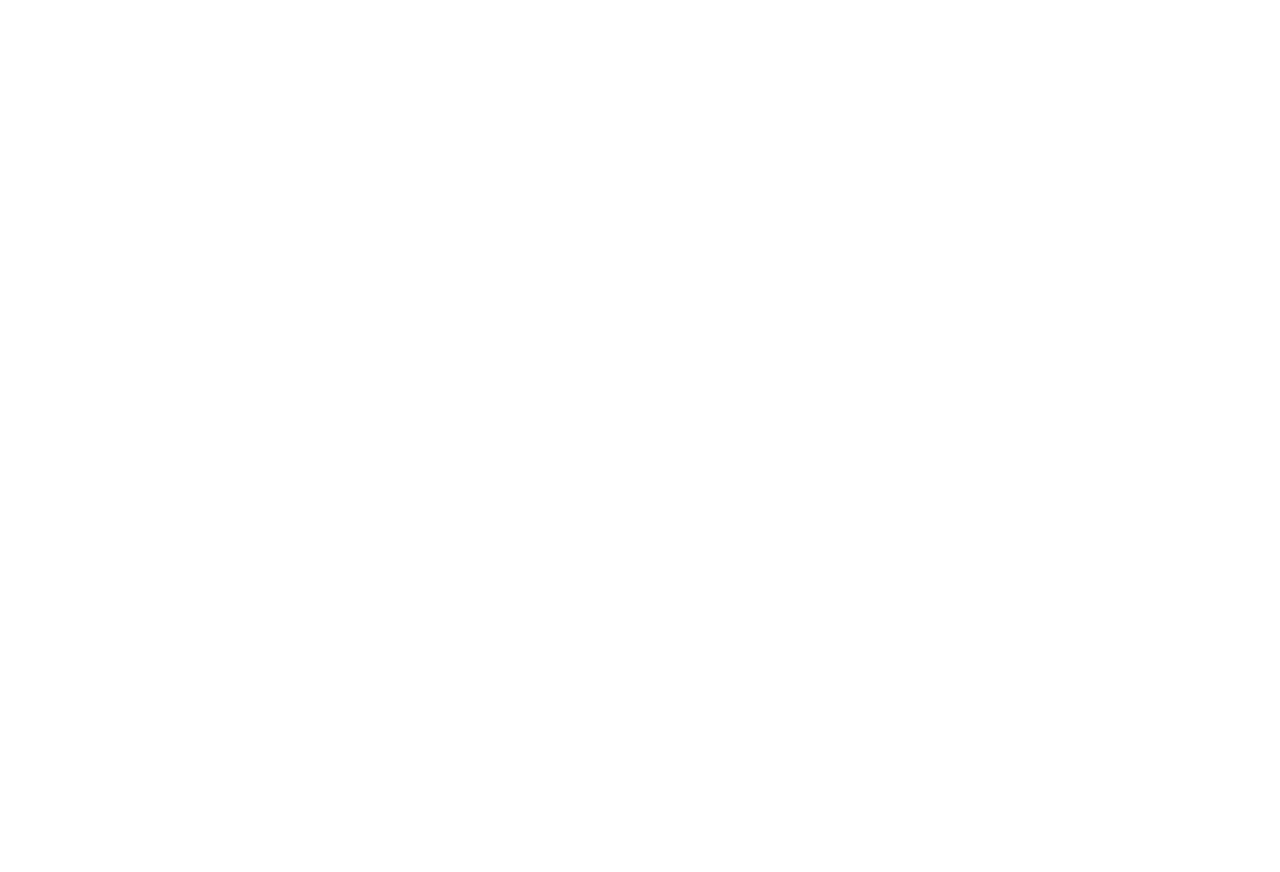
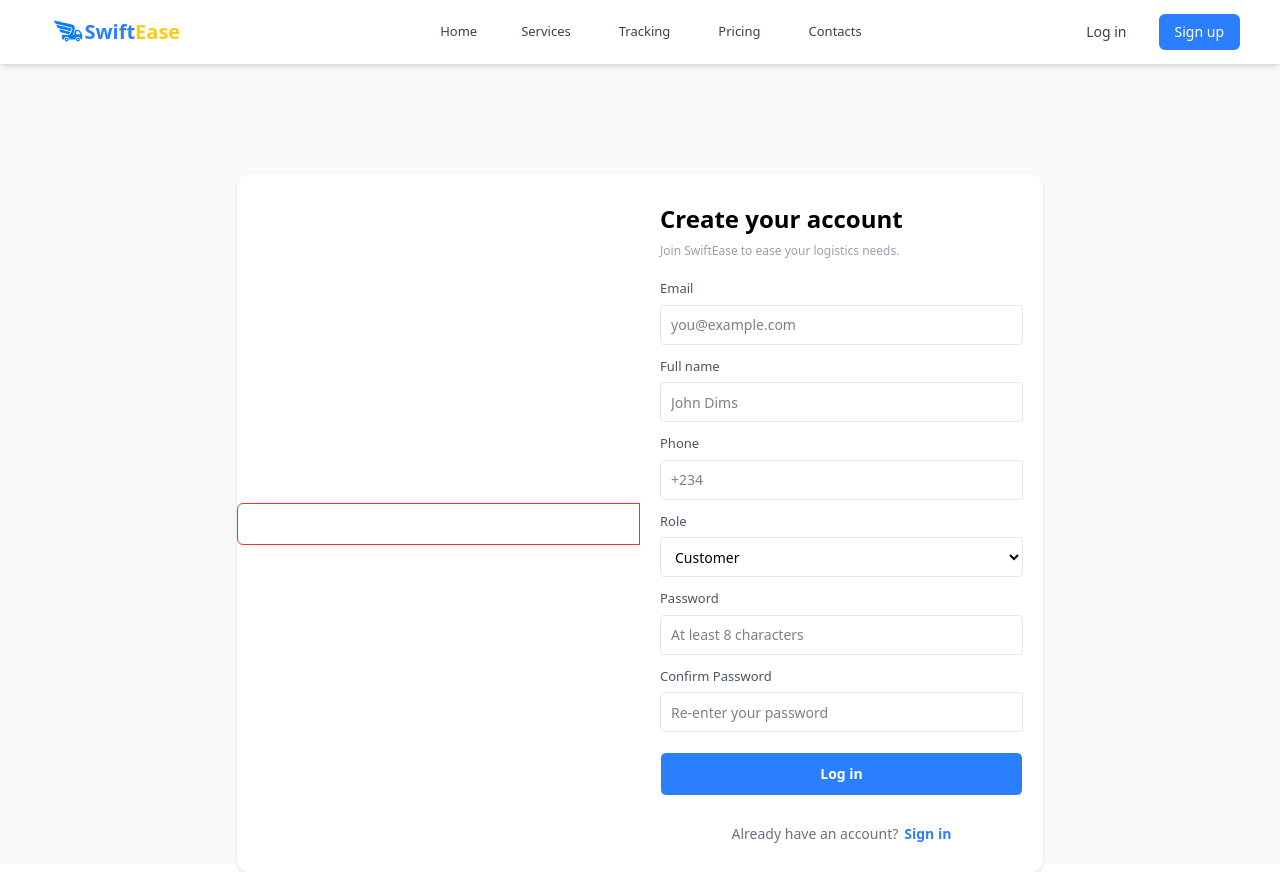
Before and after one commit to webfyredev/SwiftEase, a React (Vite) app: page /register in a window 1280 px wide. Before the commit this address had no page. Before the commit the page ends 800 px from the top, so only its background shows below. Built offline with nearby package versions, Linux system fonts and the light colour scheme.

Commit message:
Worked on the refinement of the project

```diff
--- a/src/App.jsx
+++ b/src/App.jsx
@@ -6,6 +6,8 @@ import Trackings from './pages/trackings'
 import Pricings from './pages/pricings'
 import Contacts from './pages/contacts'
 import { BrowserRouter as Router, Routes, Route } from 'react-router-dom'
+import Login from './pages/login'
+import Register from './pages/register'
 
 function App() {
 
@@ -19,6 +21,8 @@ function App() {
         <Route path='/trackings' element={<Trackings />}></Route>
         <Route path='/pricings' element={<Pricings />}></Route>
         <Route path='/contacts' element={<Contacts />}></Route>
+        <Route path='/login' element={<Login />}></Route>
+        <Route path='/register' element={<Register />}></Route>
       </Routes>
     </Router>
     </>
--- a/src/components/navbar.jsx
+++ b/src/components/navbar.jsx
@@ -45,9 +45,9 @@ export default function NavBar(){
                     </li>
                 </ul>
                 <div className='hidden lg:flex space-x-4'>
-                    <button className='px-4 py-2 text-gray-700 text-sm font-medium rounded-md cursor-pointer'>
+                    <Link to="/login" className='px-4 py-2 text-gray-700 text-sm font-medium rounded-md cursor-pointer'>
                         Log in
-                    </button>
+                    </Link>
                     <button className='px-4 py-2 bg-blue-500 text-white text-sm font-medium rounded-md cursor-pointer'>
                         Sign up
                     </button>
--- a/src/pages/home.jsx
+++ b/src/pages/home.jsx
@@ -140,7 +140,7 @@ export default function Home(){
                         </div>
                     </div>
 
-                    <div className="absolute p-5 right-10 top-15">
+                    <div className="absolute p-5 right-10  top-5 md:top-15">
                         {error && <motion.p {...scrollLeft} className="text-red-600 text-center px-7 py-3 rounded-lg text-sm bg-white">{error}</motion.p>}
                         {packageData && (
                             <div className="w-[30%] h-auto flex items-center justify-between">
--- /dev/null
+++ b/src/pages/login.jsx
@@ -0,0 +1,36 @@
+import NavBar from "../components/navbar";
+import { motion } from 'framer-motion'
+import { buttonHover } from "../effects/motions";
+import { Link } from "react-router-dom";
+export default function Login(){
+    return (
+        <>
+            <NavBar />
+            <div className="w-full bg-[#fafaf9] h-[90vh] overflow-y-hidden p-5 flex items-center justify-center">
+                <div className="w-[60%] bg-white rounded-xl shadow-md p-2 flex items-center">
+                    <div className="w-1/2 h-full p-5 border-1 border-red-500 rounded-l-md">
+
+                    </div>
+                    <form className="w-1/2 px-5 py-7 rounded-r-md flex flex-col">
+                        <h3 className="font-semibold text-xl">Welcome Back</h3>
+                        <p className="text-gray-400 text-xs mt-2">Log in to continue shipping and tracking of your packages</p>
+                        <div className="flex flex-col mt-5">
+                            <label htmlFor="" className="text-[13px] text-gray-600 mb-1.5">Email</label>
+                            <input type="email" className="w-full h-10 border-1 border-slate-200 rounded-sm px-2.5 text-sm" placeholder="Enter your email" />
+                        </div>
+                        <div className="flex flex-col mt-3">
+                            <label htmlFor="" className="text-[13px] text-gray-600 mb-1.5">Password</label>
+                            <input type="email" className="w-full h-10 border-1 border-slate-200 rounded-sm px-2.5 text-sm" placeholder="Enter your password" />
+                        </div>
+                        <motion.button
+                            {...buttonHover}
+                            className="w-full h-11 border-1 mt-5 text-sm font-semibold rounded-md cursor-pointer bg-blue-500 text-white">
+                            Log in
+                        </motion.button>
+                        <p className="w-full mt-7 flex items-center justify-center text-sm text-gray-500">Don't have an account? <Link to="/register" className="ml-1.5 font-semibold text-blue-500">Sign up</Link></p>
+                    </form>
+                </div>
+            </div>
+        </>
+    )
+}
--- /dev/null
+++ b/src/pages/register.jsx
@@ -0,0 +1,59 @@
+import NavBar from "../components/navbar";
+import { motion } from 'framer-motion'
+import { buttonHover } from "../effects/motions";
+import { Link } from "react-router-dom";
+
+export default function Register(){
+    return(
+        <>
+            <NavBar />
+            <div className="w-full bg-[#fafaf9] h-screen p-5 flex items-center justify-center">
+                <div className="w-[65%] bg-white rounded-xl shadow-md flex items-center mt-30">
+                    <div className="w-1/2 h-full p-5 border-1 border-red-500 rounded-l-md">
+
+                    </div>
+                    <form className="w-1/2 px-5 py-7 rounded-r-md flex flex-col">
+                        <h3 className="font-semibold text-2xl">Create your account</h3>
+                        <p className="text-gray-400 text-xs mt-2">Join SwiftEase to ease your logistics needs.</p>
+                        <div className="flex flex-col mt-5">
+                            <label htmlFor="" className="text-[13px] text-gray-600 mb-1.5">Email</label>
+                            <input type="email" className="w-full h-10 border-1 border-slate-200 rounded-sm px-2.5 text-sm" placeholder="you@example.com" />
+                        </div>
+                        <div className="flex flex-col mt-3">
+                            <label htmlFor="" className="text-[13px] text-gray-600 mb-1.5">Full name</label>
+                            <input type="text" className="w-full h-10 border-1 border-slate-200 rounded-sm px-2.5 text-sm" placeholder="John Dims" />
+                        </div>
+                        <div className="flex flex-col mt-3">
+                            <label htmlFor="" className="text-[13px] text-gray-600 mb-1.5">Phone</label>
+                            <input type="text" className="w-full h-10 border-1 border-slate-200 rounded-sm px-2.5 text-sm" placeholder="+234" />
+                        </div>
+                        <div className="flex flex-col mt-3">
+                            <label htmlFor="" className="text-[13px] text-gray-600 mb-1.5">Role</label>
+                            <select name="" id="" className="w-full h-10 border-1 border-slate-200 rounded-sm px-2.5 text-sm">
+                                <option value="">Customer</option>
+                                <option value="">Driver</option>
+                                <option value="">Staff</option>
+
+                            </select>
+                            {/* <input type="text" className="w-full h-10 border-1 border-slate-200 rounded-sm px-2.5 text-sm" placeholder="+234" /> */}
+                        </div>
+                        <div className="flex flex-col mt-3">
+                            <label htmlFor="" className="text-[13px] text-gray-600 mb-1.5">Password</label>
+                            <input type="email" className="w-full h-10 border-1 border-slate-200 rounded-sm px-2.5 text-sm" placeholder="At least 8 characters" />
+                        </div>
+                        <div className="flex flex-col mt-3">
+                            <label htmlFor="" className="text-[13px] text-gray-600 mb-1.5">Confirm Password</label>
+                            <input type="email" className="w-full h-10 border-1 border-slate-200 rounded-sm px-2.5 text-sm" placeholder="Re-enter your password" />
+                        </div>
+                        <motion.button
+                            {...buttonHover}
+                            className="w-full h-11 border-1 mt-5 text-sm font-semibold rounded-md cursor-pointer bg-blue-500 text-white">
+                            Log in
+                        </motion.button>
+                        <p className="w-full mt-7 flex items-center justify-center text-sm text-gray-500">Already have an account? <Link to="/login" className="ml-1.5 font-semibold text-blue-500">Sign in </Link></p>
+                    </form>
+                </div>
+            </div>
+        </>
+    )
+}
--- a/src/pages/services.jsx
+++ b/src/pages/services.jsx
@@ -315,7 +315,7 @@ export default function Service(){
 
                             <motion.a
                                 {...buttonHover}
-                                href="/contact"
+                                href="/contacts"
                                 className="px-6 py-2 text-sm font-semibold flex items-center justify-center rounded-md border border-blue-200 text-blue-600 hover:bg-blue-50 transition-all"
                             >
                                 Get a Quote
@@ -409,7 +409,7 @@ export default function Service(){
                             </motion.a>
                             <motion.a
                                 {...buttonHover}
-                                href="/contact"
+                                href="/contacts"
                                 className="px-6 py-2 text-sm font-semibold flex items-center justify-center rounded-md border border-blue-200 text-blue-600 hover:bg-blue-50 transition-all"
                             >
                                 Talk to Us
@@ -500,7 +500,7 @@ export default function Service(){
                             </a>
                             <motion.a
                                 {...buttonHover}
-                                href="/contact"
+                                href="/contacts"
                                 className="px-6 py-2 text-sm font-semibold flex items-center justify-center rounded-md border border-blue-200 text-blue-600 hover:bg-blue-50 transition-all"
                             >
                                 Get Started
@@ -591,7 +591,7 @@ export default function Service(){
                             </a>
                             <motion.a
                                 {...buttonHover}
-                                href="/contact"
+                                href="/contacts"
                                 className="px-6 py-2 text-sm font-semibold flex items-center justify-center rounded-md border border-blue-200 text-blue-600 hover:bg-blue-50 transition-all"
                             >
                                 Contact Us
```
